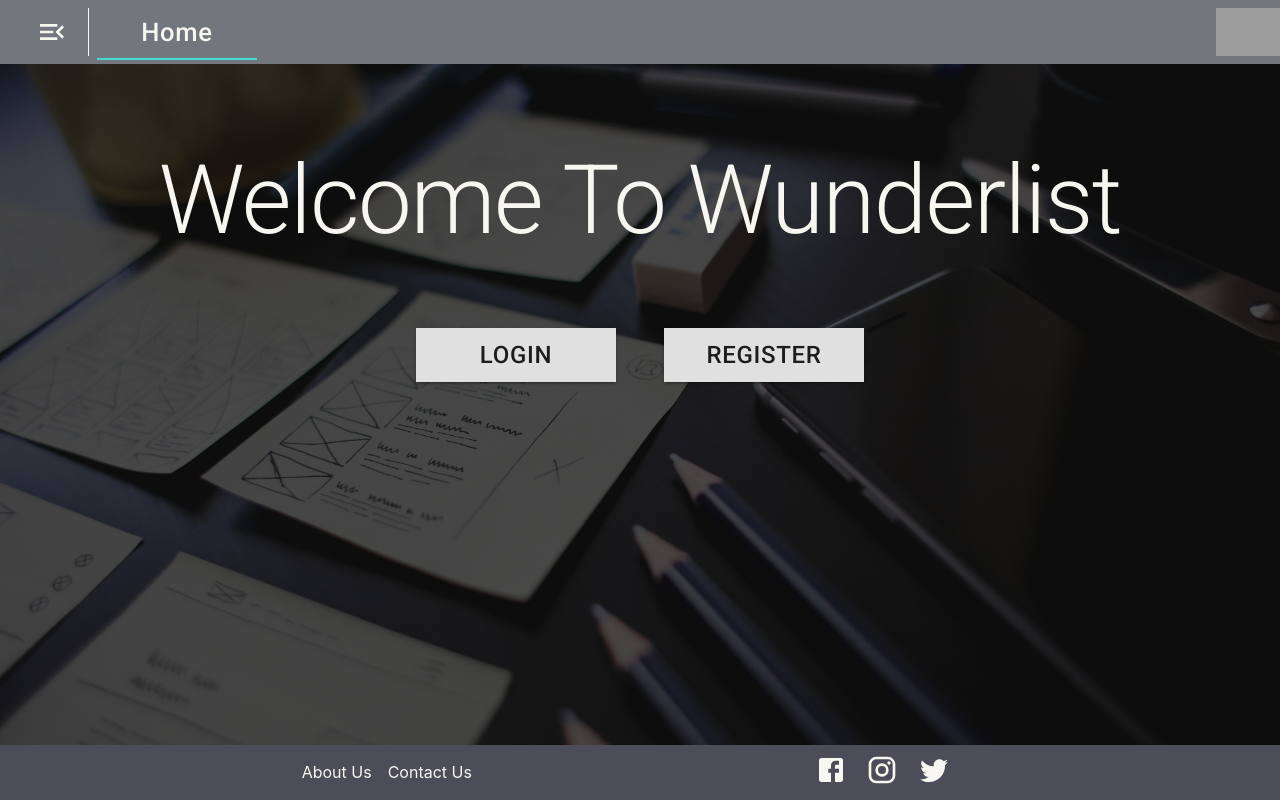
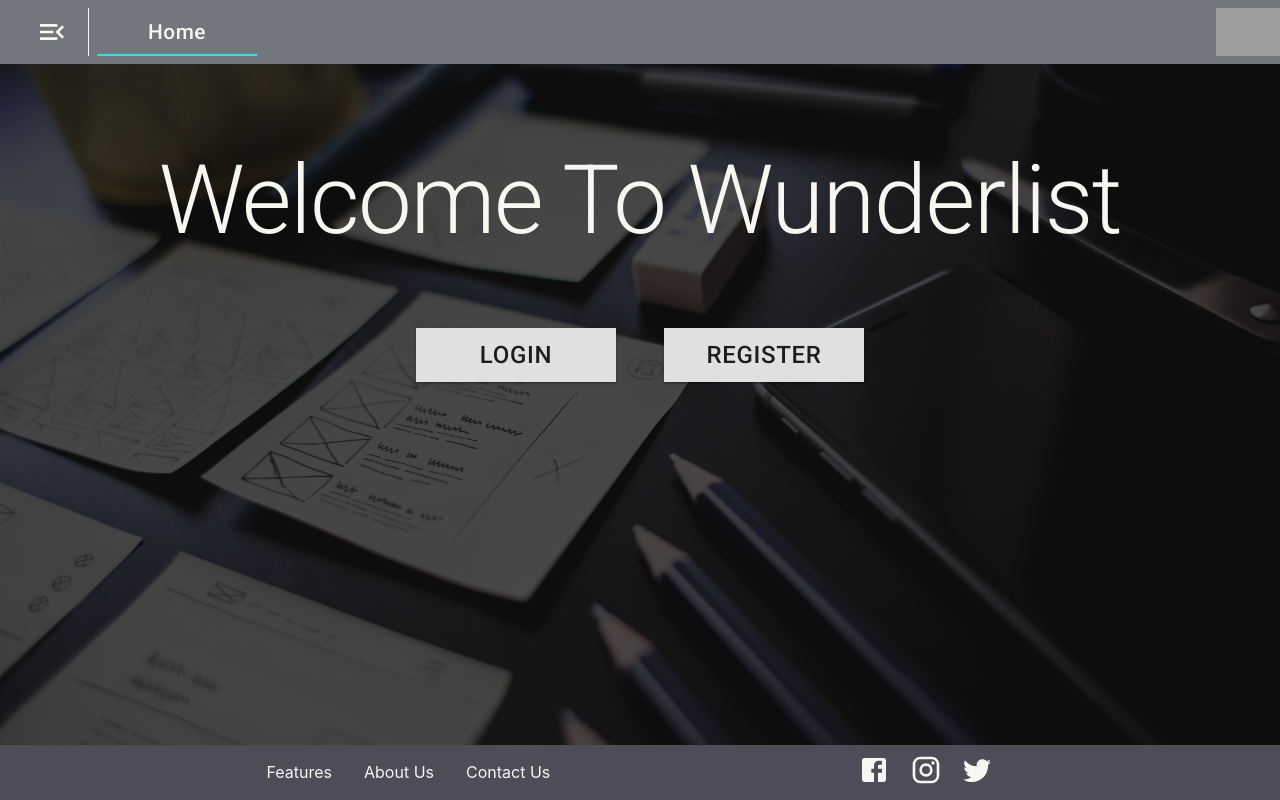
Before and after one commit to JessBonanno/Wunderlist-Frontend, a React (Create React App) app in the folder wunderlist/: page / in a window 1280 px wide. Built offline with nearby package versions, Linux system fonts and the light colour scheme; grey boxes are pictures that could not be loaded.

Commit message:
font size adjustments

```diff
--- a/wunderlist/src/components/Footer.js
+++ b/wunderlist/src/components/Footer.js
@@ -49,7 +49,7 @@ const useStyles = makeStyles((theme) => ({
   },
   link: {
     color: theme.palette.common.white,
-    padding: ".5em",
+    padding: "1em",
   },
 }));
 
@@ -65,6 +65,11 @@ export default function Footer() {
         className={classes.footerContainer}
       >
         <Grid item container className={classes.footerlinksContainer}>
+        <Grid item>
+            <Link underline="none" className={classes.link} href="">
+              Features
+            </Link>
+          </Grid>
           <Grid item>
             <Link underline="none" className={classes.link} href="">
               About Us
@@ -75,6 +80,7 @@ export default function Footer() {
               Contact Us
             </Link>
           </Grid>
+
         </Grid>
         <Grid item container className={classes.socialContainer}>
           <Grid item>
--- a/wunderlist/src/components/ui/Theme.js
+++ b/wunderlist/src/components/ui/Theme.js
@@ -28,7 +28,7 @@ export default createMuiTheme({
       color: wunderWhite,
     },
     tab: {
-      fontSize: "1.6rem",
+      fontSize: "1.3rem",
       color: wunderWhite,
     },
     listIcon: {
```
